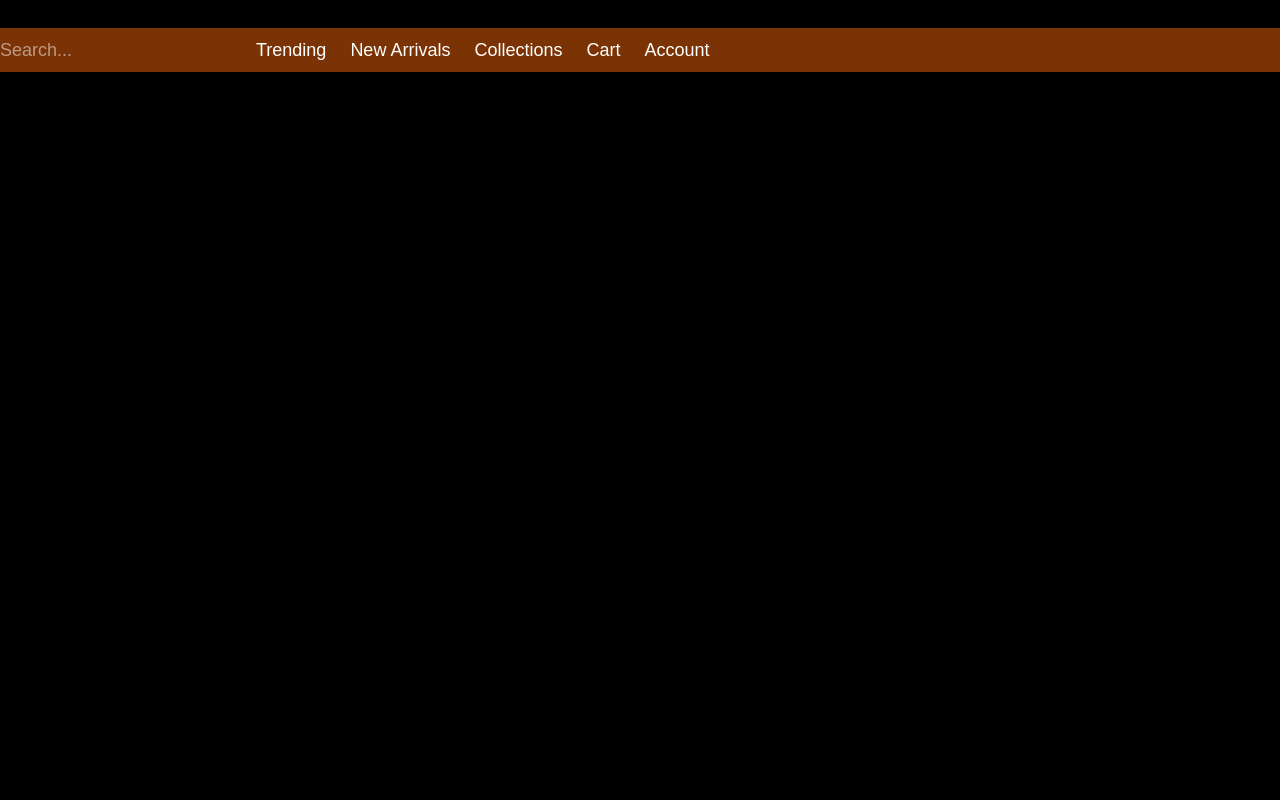
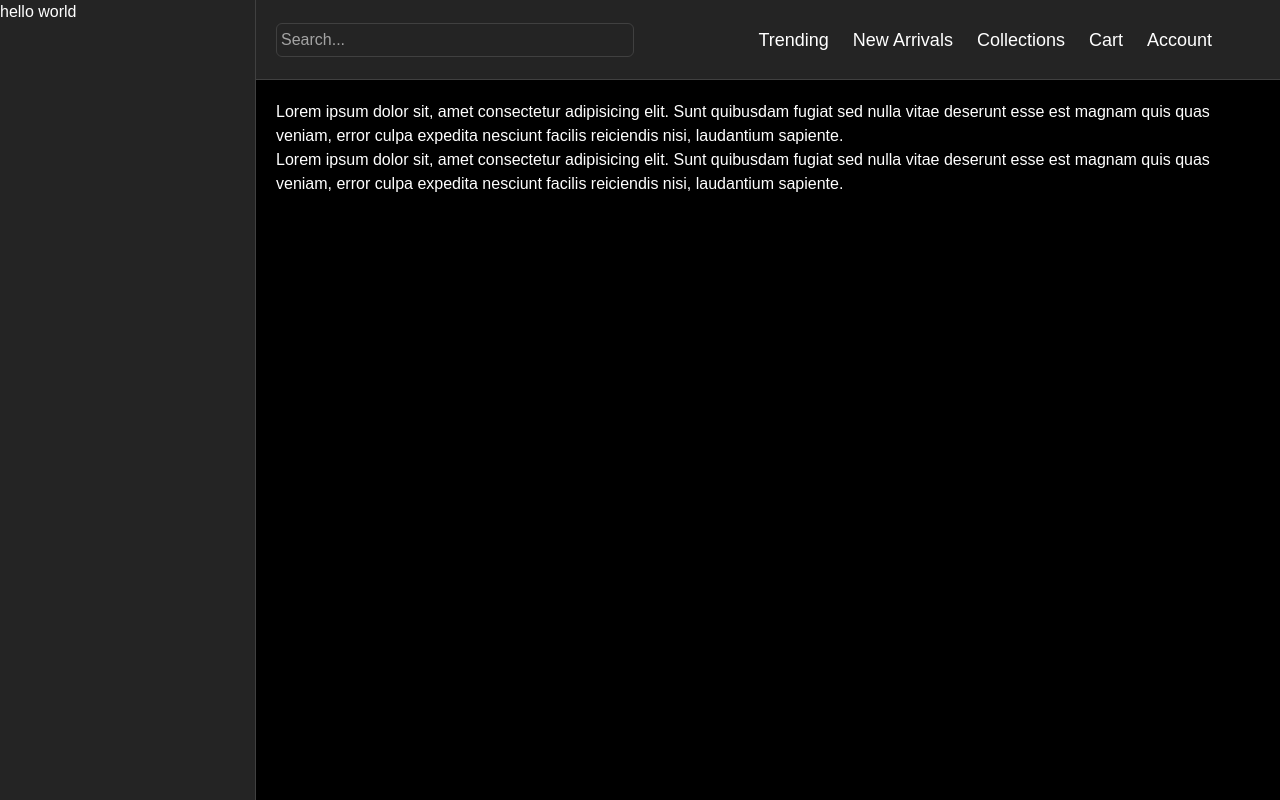
Before and after one commit to Ndzalo-Mathumbu/KickFlow, a Next.js app: page /shop in a window 1280 px wide. Built offline with nearby package versions, Linux system fonts and the light colour scheme.

Commit message:
feat: add sidebar header and main shop layout

```diff
--- a/app/_components/AppLayout.jsx
+++ b/app/_components/AppLayout.jsx
@@ -1,6 +1,24 @@
+"use client";
+import { usePathname } from "next/navigation";
+import Header from "./Header";
 import Main from "./Main";
+import Sidebar from "./Sidebar";
 
 const AppLayout = function ({ children }) {
-  return <Main>{children}</Main>;
+  const pathName = usePathname();
+
+  if (pathName === "/") {
+    return children;
+  }
+
+  return (
+    <div className="grid min-h-screen grid-cols-[16rem_minmax(0,1fr)] grid-rows-[80px_minmax(0,1fr)]">
+      <Sidebar className="row-span-2" />
+      <Header className="col-start-2 row-start-1 " />
+      <Main className="col-start-2 row-start-2 bg-(--color-background) p-5 ">
+        {children}
+      </Main>
+    </div>
+  );
 };
 export default AppLayout;
--- a/app/_components/Header.jsx
+++ b/app/_components/Header.jsx
@@ -2,15 +2,19 @@
 import { usePathname } from "next/navigation";
 import Logo from "./Logo";
 import Navigation from "./Navigation";
+import Search from "./Searchbar";
 
-const Header = function () {
+const Header = function ({ className = "" }) {
   const pathName = usePathname();
   return (
-    <div className="flex items-center justify-between mt-7 h-11 bg-amber-900">
+    <header
+      className={`flex h-20 items-center justify-between bg-(--color-surface-secondary) px-5 border-b border-(--color-border) ${className}`}
+    >
       {pathName !== "/" || <Logo />}
       {/* <Logo /> */}
+      {pathName !== "/" && <Search />}
       <Navigation />
-    </div>
+    </header>
   );
 };
 export default Header;
--- a/app/_components/Main.jsx
+++ b/app/_components/Main.jsx
@@ -1,6 +1,10 @@
-const Main = function ({ children }) {
+const Main = function ({ children, className }) {
   return (
-    <main /* className="flex justify-center items-center min-h-screen" */>
+    <main
+      className={
+        className
+      } /* className="flex justify-center items-center min-h-screen" */
+    >
       {children}
     </main>
   );
--- a/app/_components/NavLinks.jsx
+++ b/app/_components/NavLinks.jsx
@@ -14,11 +14,8 @@ import { useState } from "react";
 
 const NavLinks = function () {
   const pathName = usePathname();
-  const pathNameIshome = pathName === "/";
   return (
     <div className="flex  gap-6 text-lg">
-      {!pathNameIshome && <Search />}
-
       <Link href="/trending" transitionTypes={["slide-in"]}>
         Trending
       </Link>
@@ -40,7 +37,6 @@ const NavLinks = function () {
       >
         Cart
       </Link>
-
       <AccountDropDownMenu />
     </div>
   );
--- a/app/_components/Searchbar.jsx
+++ b/app/_components/Searchbar.jsx
@@ -1,4 +1,10 @@
 const Search = function () {
-  return <input type="text" placeholder="Search..." />;
+  return (
+    <input
+      type="text"
+      placeholder="Search..."
+      className="w-[28vw] p-1 bg-(--color-input-background) border-(color-input-border) border text-(--color-input-text) placeholder:text-(--color-input-placeholder) hover:scale-105 transition-transform duration-200 focus:ring-0 focus:outline-none rounded-sm "
+    />
+  );
 };
 export default Search;
--- a/app/_components/Shop.jsx
+++ b/app/_components/Shop.jsx
@@ -60,12 +60,22 @@ export default Shop;
  */
 
 import Header from "./Header";
+import Sidebar from "./Sidebar";
 
 const Shop = function () {
   return (
-    <>
-      <Header />
-    </>
+    <div>
+      <p>
+        Lorem ipsum dolor sit, amet consectetur adipisicing elit. Sunt quibusdam
+        fugiat sed nulla vitae deserunt esse est magnam quis quas veniam, error
+        culpa expedita nesciunt facilis reiciendis nisi, laudantium sapiente.
+      </p>
+      <p>
+        Lorem ipsum dolor sit, amet consectetur adipisicing elit. Sunt quibusdam
+        fugiat sed nulla vitae deserunt esse est magnam quis quas veniam, error
+        culpa expedita nesciunt facilis reiciendis nisi, laudantium sapiente.
+      </p>
+    </div>
   );
 };
 
--- /dev/null
+++ b/app/_components/Sidebar.jsx
@@ -0,0 +1,10 @@
+const Sidebar = function ({ className = "" }) {
+  return (
+    <aside
+      className={`h-full bg-(--color-surface-secondary) border-(--color-border) border-r ${className}`}
+    >
+      hello world
+    </aside>
+  );
+};
+export default Sidebar;
--- a/app/globals.css
+++ b/app/globals.css
@@ -87,6 +87,7 @@
   --color-input-hover: #f5f5f5;
   --color-input-disabled: #e5e5e5;
   --color-input-disabled-text: #a3a3a3;
+  --color-input-border-focus: #7c3aed;
 
   /* shadcn/ui aliases */
   --background: var(--color-background);
@@ -159,6 +160,7 @@
   --color-input-hover: #363636;
   --color-input-disabled: #1a1a1a;
   --color-input-disabled-text: #666666;
+  --color-input-border-focus: #7c3aed;
 
   /* shadcn/ui aliases */
   --background: var(--color-background);
--- a/app/layout.js
+++ b/app/layout.js
@@ -22,8 +22,7 @@ export default function RootLayout({ children }) {
   return (
     <html
       lang="en"
-      className={`${geistSans.variable} ${geistMono.variable} h-full antialiased`}
-      class="dark"
+      className={`${geistSans.variable} ${geistMono.variable} h-full antialiased dark`}
     >
       <body className="min-h-full flex flex-col">
         <AppLayout>{children}</AppLayout>
```
